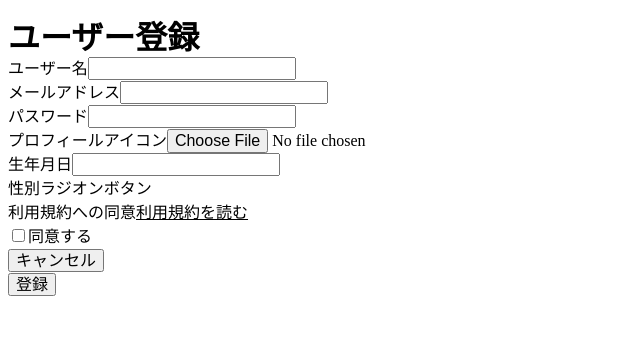
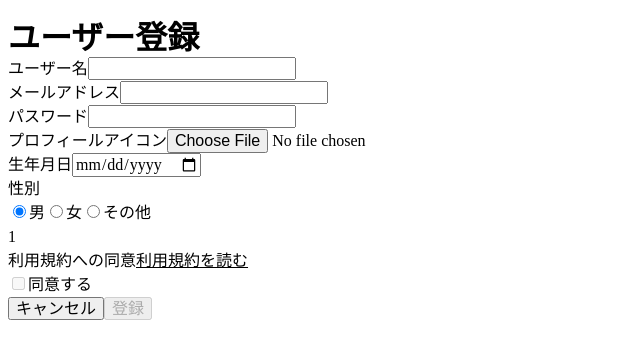
Before and after one commit to t-yaginuma/messages-app, a Next.js app: page /register in a window 1280 px wide. Shown: the top 358 px of the page, without its empty margins (0-640 px from the left). Built offline with nearby package versions, Linux system fonts and the light colour scheme; no server answers.

Commit message:
update ユーザー登録機能を追加

```diff
--- a/src/app/register/page.tsx
+++ b/src/app/register/page.tsx
@@ -1,9 +1,10 @@
 "use client";
 
-import React, { useState } from "react";
+import React, { useEffect, useState } from "react";
 import Image from "next/image";
 import styles from "./page.module.css";
 import Link from "next/link";
+import { useRouter } from "next/navigation";
 
 import TyInput from "@/components/TyInput/TyInput";
 import TyLabel from "@/components/TyLabel/TyLabel";
@@ -11,38 +12,88 @@ import TyHeading from "@/components/TyHeading/TyHeading";
 import TyButton from "@/components/TyButton/TyButton";
 import TyCheckbox from "@/components/TyCheckbox/TyCheckbox";
 import TyFileUpload from "@/components/TyFileUpload/TyFileUpload";
-import TyForm from "@/components/TyForm/TyForm";
+import TyRadioGroup from "@/components/TyRadioGroup/TyRadioGroup";
 
-import { db } from "@/app/_lib/firebase";
+import { db, auth, storage } from "@/app/_lib/firebase";
 import { collection, doc, setDoc, addDoc } from "firebase/firestore";
+import { getAuth, createUserWithEmailAndPassword } from "firebase/auth";
+import { getDownloadURL, ref, uploadBytes } from "firebase/storage";
 
 export default function Register() {
+  const router = useRouter();
   const [userName, setUserName] = useState("");
   const [mailAddress, setMailAddress] = useState("");
   const [password, setPassword] = useState("");
   const [birthday, setBirthday] = useState("");
+  const [image, setImage] = useState<File | null>(null);
+  const [gender, setGender] = useState("1");
+  const [isRead, setIsRead] = useState(false);
+  const [isAgreed, setIsAgreed] = useState(false);
 
   const usersRef = collection(db, "users");
 
   const submit = async () => {
-    console.log("hit");
+    createUserWithEmailAndPassword(auth, mailAddress, password)
+      .then(async (userCredential) => {
+        const uid = await userCredential.user.uid;
+        return uid;
+      })
+      .then(async (uid) => {
+        const storageRef = ref(storage, `circle-images/${image?.name}`);
 
-    await addDoc(usersRef, {
-      user_name: userName,
-      mail_address: mailAddress,
-      password: password,
-      profile_icon: false,
-      birthday: birthday,
-      gender: "M",
-    });
+        if (image) {
+          const snapshot = await uploadBytes(storageRef, image);
+          console.log("Uploaded a blob or file!", snapshot);
+        }
+
+        const imageUrl = await getDownloadURL(storageRef);
+        return { uid, imageUrl };
+      })
+      .then((obj) => {
+        addDoc(usersRef, {
+          user_name: userName,
+          mail_address: mailAddress,
+          profile_icon: obj.imageUrl,
+          birthday: birthday,
+          gender: gender,
+          uid: obj.uid,
+        });
+        router.push("/login");
+      })
+      .catch((error) => {
+        const errorCode = error.code;
+        const errorMessage = error.message;
+        // ..
+      });
   };
+
+  const genderOptions = [
+    {
+      id: "1",
+      label: "男",
+    },
+    {
+      id: "2",
+      label: "女",
+    },
+    {
+      id: "3",
+      label: "その他",
+    },
+  ];
+
+  useEffect(() => {
+    console.log(image?.name);
+  }, [image]);
 
   return (
     <>
       <TyHeading type="h1" label="ユーザー登録" />
-      <TyForm>
+      <div>
         <TyLabel label="ユーザー名">
           <TyInput
+            type="text"
+            value={userName}
             onChange={(e) => {
               setUserName(e.target.value);
             }}
@@ -50,6 +101,8 @@ export default function Register() {
         </TyLabel>
         <TyLabel label="メールアドレス">
           <TyInput
+            type="email"
+            value={mailAddress}
             onChange={(e) => {
               setMailAddress(e.target.value);
             }}
@@ -57,33 +110,72 @@ export default function Register() {
         </TyLabel>
         <TyLabel label="パスワード">
           <TyInput
+            type="password"
+            value={password}
             onChange={(e) => {
               setPassword(e.target.value);
             }}
           />
         </TyLabel>
         <TyLabel label="プロフィールアイコン">
-          <TyFileUpload />
+          <TyFileUpload
+            onChange={(e) => {
+              if (e.target.files && e.target.files[0]) {
+                setImage(e.target.files[0]);
+              }
+            }}
+          />
         </TyLabel>
         <TyLabel label="生年月日">
           <TyInput
+            type="date"
+            value={birthday}
             onChange={(e) => {
               setBirthday(e.target.value);
             }}
           />
         </TyLabel>
-        <TyLabel label="性別">ラジオンボタン</TyLabel>
+        <TyLabel label="性別">
+          <TyRadioGroup
+            options={genderOptions}
+            value={gender}
+            onChange={(e) => {
+              console.log(e);
+              setGender(e.target.value);
+            }}
+          />
+          {gender}
+        </TyLabel>
         <TyLabel label="利用規約への同意">
-          <Link href="https://www.notion.so/a714620bbd8740d1ac98f2326fbd0bbc?pvs=21">
+          <Link
+            href="https://google.com"
+            target="_blank"
+            onClick={() => {
+              setIsRead(true);
+            }}
+          >
             利用規約を読む
           </Link>
 
-          <TyCheckbox label="同意する"></TyCheckbox>
+          <TyCheckbox
+            label="同意する"
+            value={isAgreed}
+            isDisabled={!isRead}
+            onChange={(e) => {
+              console.log(e);
+              setIsAgreed(e.target.checked);
+            }}
+          ></TyCheckbox>
         </TyLabel>
 
-        <TyButton label="キャンセル" />
-      </TyForm>
-      <TyButton label="登録" onClick={submit} />
+        <TyButton
+          label="キャンセル"
+          onClick={() => {
+            router.push("/login");
+          }}
+        />
+        <TyButton label="登録" onClick={submit} isDisabled={!isAgreed} />
+      </div>
     </>
   );
 }
```
